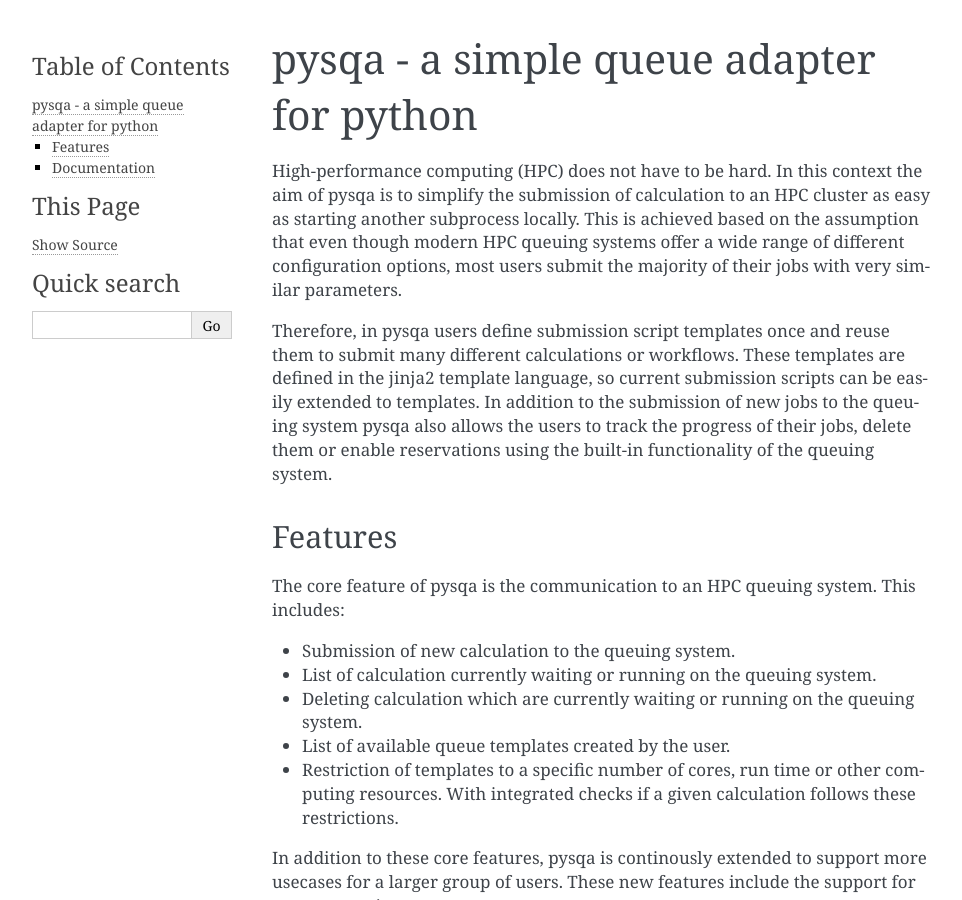
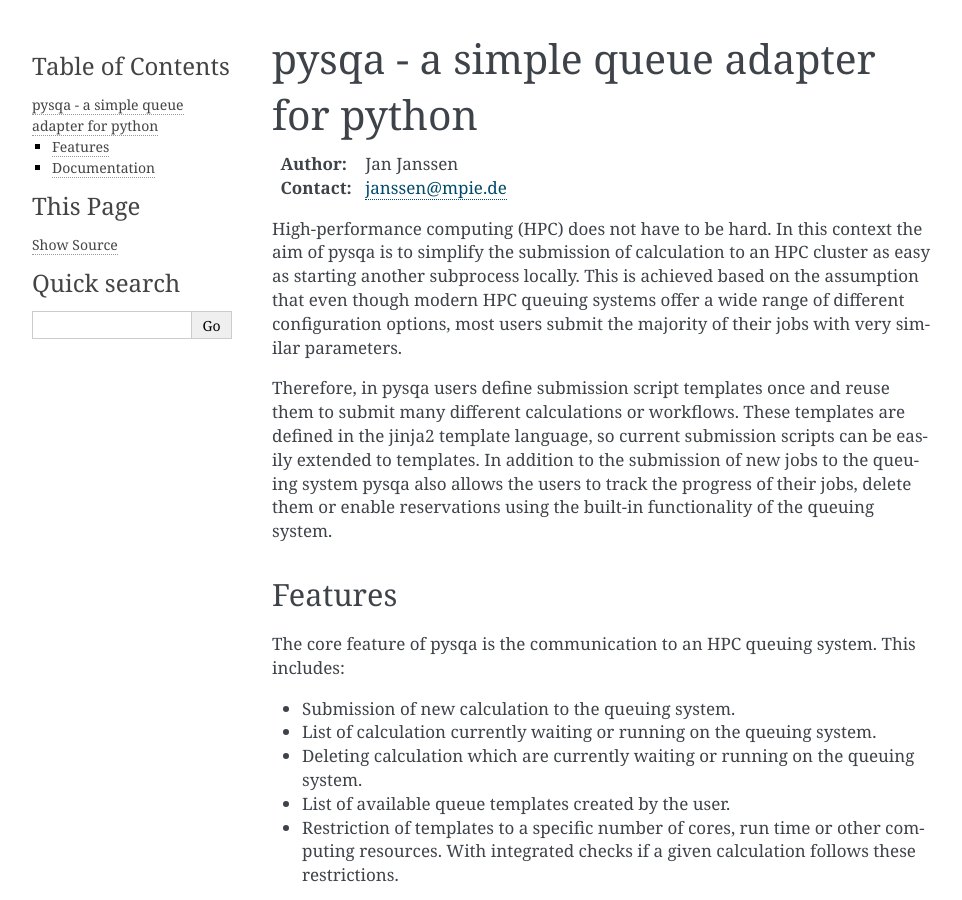
Before and after one commit to pyiron/pysqa, a Sphinx documentation site: the page built from docs/source/index.rst, in a window 1280 px wide and 900 px high. Shown: the whole window, without its empty margins (148-1110 px from the left). Built offline with Sphinx 7.4.7, drawn with Linux system fonts in a browser that asks for light colours; some of the changed lines change nothing that is shown.

Commit message:
Add docs contact

```diff
--- a/docs/source/index.rst
+++ b/docs/source/index.rst
@@ -1,10 +1,9 @@
-.. pysqa documentation master file, created by
-   sphinx-quickstart on Thu May  4 14:01:49 2023.
-   You can adapt this file completely to your liking, but it should at least
-   contain the root `toctree` directive.
-
+=========================================
 pysqa - a simple queue adapter for python
 =========================================
+
+:Author:  Jan Janssen
+:Contact: janssen@mpie.de
 
 High-performance computing (HPC) does not have to be hard. In this context the aim of pysqa is to simplify the submission of calculation to an HPC cluster as easy as starting another subprocess locally. This is achieved based on the assumption that even though modern HPC queuing systems offer a wide range of different configuration options, most users submit the majority of their jobs with very similar parameters.
 
```
